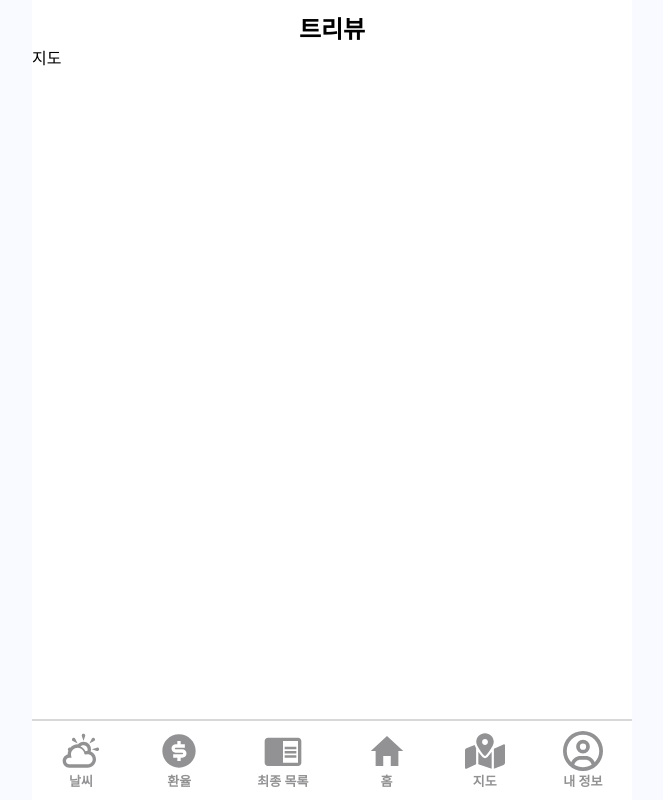
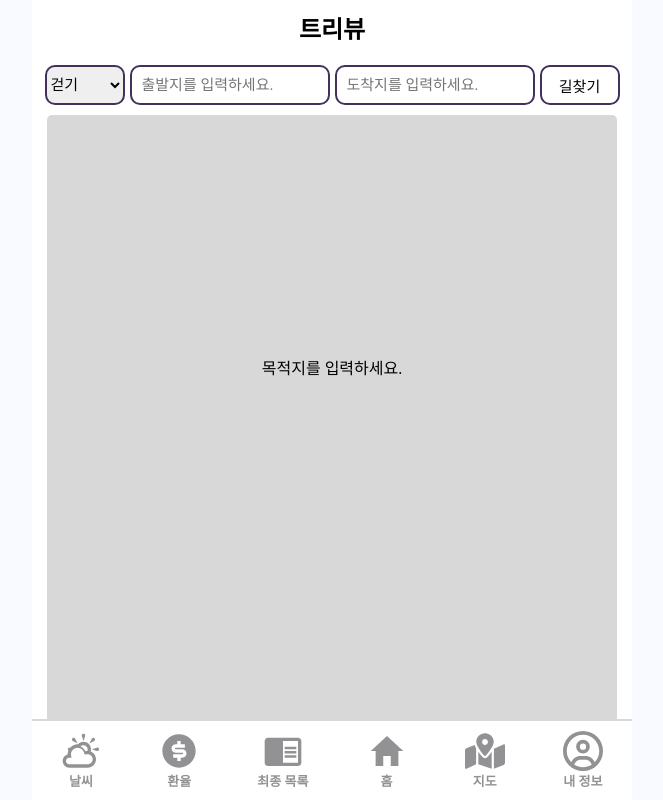
Before and after one commit to JJyen/OOSDesign, a React (Create React App) app: page /viewmap in a window 1280 px wide. Shown: the whole page, without its empty margins (308-971 px from the left). Built offline with nearby package versions, Linux system fonts and the light colour scheme; no server answers; a web font is replaced by a local one.

Commit message:
ViewMap api 연결

```diff
--- a/src/App.js
+++ b/src/App.js
@@ -16,14 +16,14 @@ function App() {
     <BrowserRouter>
       <Routes>
         <Route element={<Layout/>}>
-          <Route Home path="/" element={<Home/>}/>
-          <Route FinalPlanList path="/finalplanlist" element={<FinalPlanList/>}/>
-          <Route ViewFinalPlan path="/viewfinalplan" element={<ViewFinalPlan/>}/>
-          <Route MakePlan path="/makeplan" element={<MakePlan/>}/>
-          <Route MakePlan path="/account" element={<Account/>}/>
-          <Route MakePlan path="/viewweather" element={<ViewWeather/>}/>
-          <Route MakePlan path="/viewexchagerate" element={<ViewExchageRate/>}/>
-          <Route MakePlan path="/viewmap" element={<ViewMap/>}/>
+          <Route path="/" element={<Home/>}/>
+          <Route path="/finalplanlist" element={<FinalPlanList/>}/>
+          <Route path="/viewfinalplan" element={<ViewFinalPlan/>}/>
+          <Route path="/makeplan" element={<MakePlan/>}/>
+          <Route path="/account" element={<Account/>}/>
+          <Route path="/viewweather" element={<ViewWeather/>}/>
+          <Route path="/viewexchagerate" element={<ViewExchageRate/>}/>
+          <Route path="/viewmap" element={<ViewMap/>}/>
         </Route>
         <Route path="/signin" element={<Signin/>}/>
         <Route path="/signup" element={<Signup/>}/>
--- a/src/index.css
+++ b/src/index.css
@@ -35,6 +35,12 @@ body {
       margin: 0;
   }
 
+  select{
+    &:hover{
+      cursor: pointer;
+    }
+  }
+
   html, div, span, p,
   a, dl, dt, dd, ol, ul, li, form, label, table{
       margin: 0;
--- a/src/pages/ViewMap.js
+++ b/src/pages/ViewMap.js
@@ -1,11 +1,112 @@
 import React from "react";
+import styled from "styled-components";
+import { GRAY20, MAIN} from "../styles/Colors";
 
-class ViewMap extends React.Component{
+class ViewMap extends React.Component {
+    state={
+        myLat: 0,
+        myLon: 0,
+        origin: '',
+        destination: '',
+        mode: 'walking',
+
+        inputOrigin: '',
+        inputDestination: '',
+    }
+
+    /*componentDidMount(){
+        navigator.geolocation.getCurrentPosition((position) => {
+            let lat = position.coords.latitude;
+            let lon = position.coords.longitude;
+            this.setState({
+                myLat: lat,
+                myLon: lon
+            });
+        });
+    }*/
+
+    onClickBtn = () => {
+        this.setState({origin: this.state.inputOrigin, destination: this.state.inputDestination});
+    }
+
     render(){
+        const apiKey = process.env.REACT_APP_GOOGLE_MAPS_API_KEY;
+        const {mode, inputOrigin, inputDestination, origin, destination} = this.state;
+        console.log(this.state);
+
         return(
-            <>지도</>
+            <>
+            <InputLocationBox>
+                <select id="mode" onChange={(e)=>this.setState({ mode: e.target.value })} value={mode}>
+                        <option value="walking">걷기</option>
+                        <option value="transit">대중교통</option>
+                        <option value="bicycling">자전거</option>
+                        <option value="driving">차</option>
+                </select>
+                <input placeholder="출발지를 입력하세요." type="text" value={inputOrigin} onChange={(e)=>this.setState({ inputOrigin: e.target.value })}/>
+                <input placeholder="도착지를 입력하세요." type="text" value={inputDestination} onChange={(e) => this.setState({ inputDestination: e.target.value })}/>
+                <button onClick={this.onClickBtn}>길찾기</button>
+            </InputLocationBox>
+            {this.state.origin && this.state.destination ?
+             <MapFrame title={"map"}
+             src={`https://www.google.com/maps/embed/v1/directions?key=${apiKey}&origin=${origin}&destination=${destination}&mode=${mode}&zoom=14`}/>
+            : <RequestText>목적지를 입력하세요.</RequestText>}
+            </>
         )
     }
 }
 
 export default ViewMap;
+
+const InputLocationBox = styled.div`
+    display: flex;
+    justify-content: center;
+    margin-top: 20px;
+    margin-bottom: 10px;
+
+    input, select, button{
+        height: 40px;
+        border-radius: 10px;
+        border: 2px solid #41315C;
+        font-size: 15px;
+    }
+
+
+    input{
+        width: 200px;
+        margin-left: 5px;
+        padding: 10px;
+    }
+
+    button{
+        width: 80px;
+        margin-left: 5px;
+        background-color: white;
+
+        &:hover{
+            cursor: pointer;
+            background-color: ${MAIN};
+            color: white;
+        }
+    }
+
+`;
+
+const MapFrame = styled.iframe`
+    margin-top: 10px;
+    width: 100%;
+    height: 100vh;
+    border: 1px solid ${GRAY20};
+
+`;
+
+const RequestText = styled.p`
+    margin: auto;
+    text-align: center;
+    padding-top: 40%;
+    background-color: ${GRAY20};
+    width: 95%;
+    height: 80vh;
+    border-top-right-radius: 5px;
+    border-top-left-radius: 5px;
+`;
```
